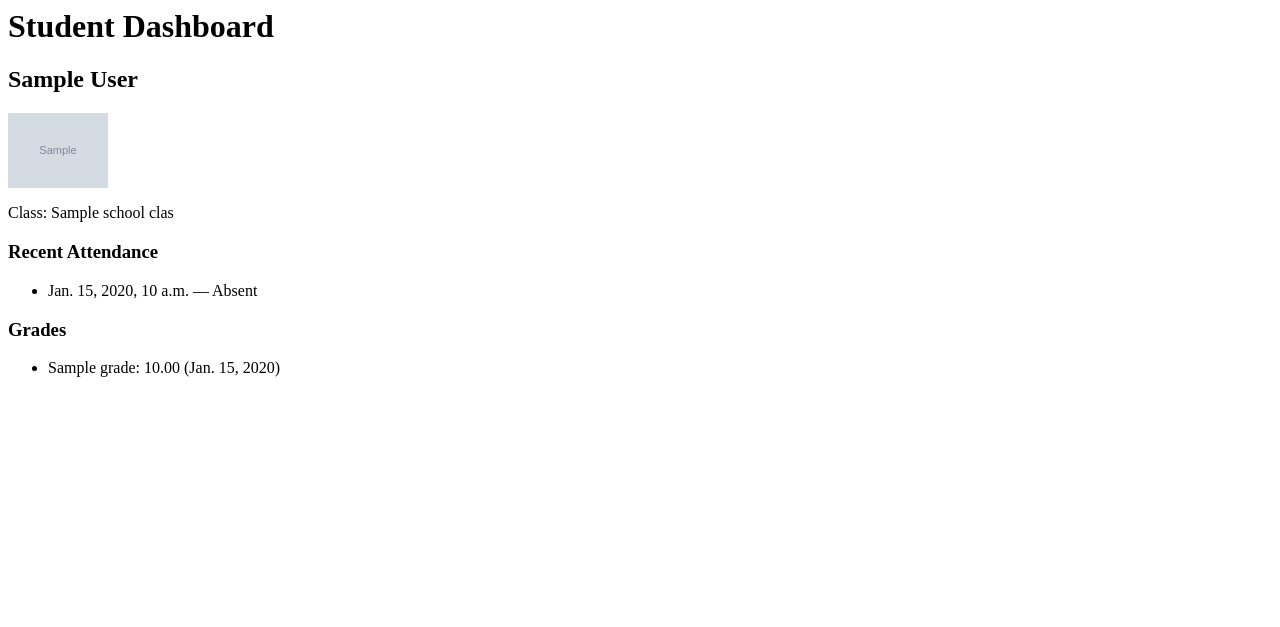
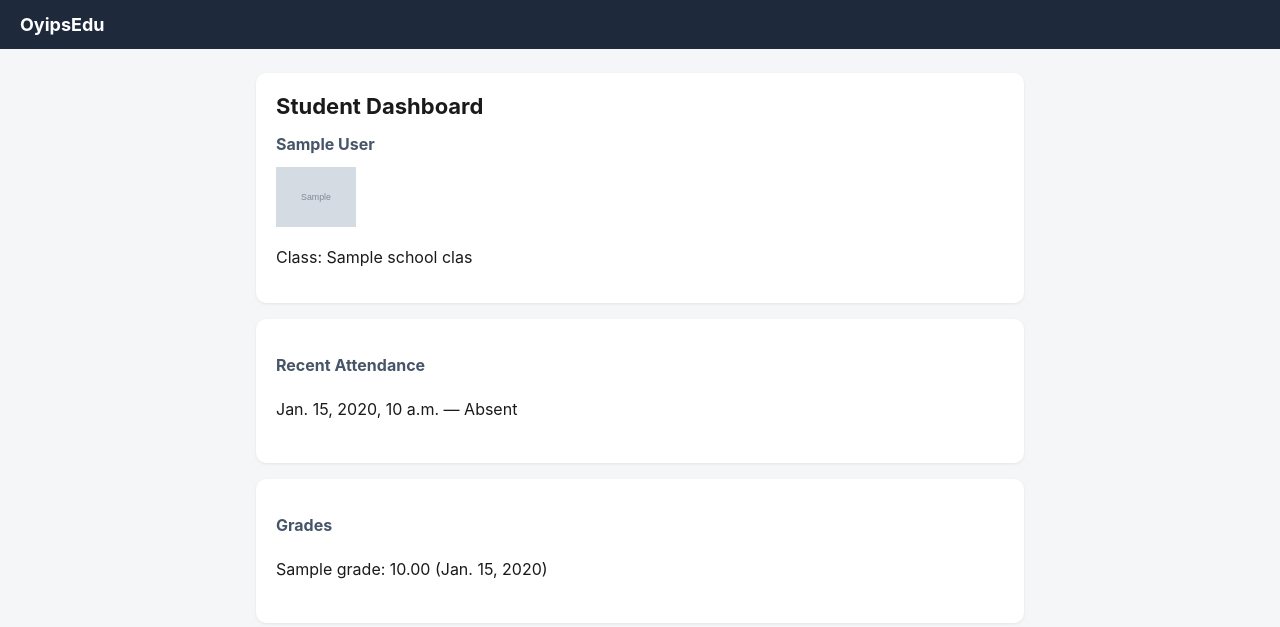
Before and after one commit to Oyips/School_Admin, a Django app: template app/school_app/templates/school_app/dashboard_student.html in a window 1280 px wide. Shown: the top 627 px of the page. Run offline with Django 5.2, Linux system fonts and the light colour scheme; tables that the repository leaves empty hold one stand-in row (values such as "Sample post"); the template is opened without the code that fills it: values that come from a table or form of the project are taken from there, most other values are stand-ins (such as "Sample title", 1, 10 or a date in 2020); grey boxes marked "Sample" are stand-in pictures.

Commit message:
update app/school_app/templates/school_app/dashboard_student.html

```diff
--- a/app/school_app/templates/school_app/dashboard_student.html
+++ b/app/school_app/templates/school_app/dashboard_student.html
@@ -1,25 +1,35 @@
-<h1>Student Dashboard</h1>
+{% extends 'school_app/base.html' %}
+{% block content %}
+<div class="card">
+  <h1>Student Dashboard</h1>
+  {% if profile %}
+    <h2>{{ profile.first_name }} {{ profile.last_name }}</h2>
+    {% if profile.photo %}
+      <img src="{{ profile.photo.url }}" width="80">
+    {% endif %}
+    <p>Class: {{ profile.school_class.name }}</p>
+  {% else %}
+    <p>No student profile linked to your account yet. Contact your school owner.</p>
+  {% endif %}
+</div>
 
 {% if profile %}
-  <h2>{{ profile.first_name }} {{ profile.last_name }}</h2>
-  {% if profile.photo %}
-    <img src="{{ profile.photo.url }}" width="100">
-  {% endif %}
-  <p>Class: {{ profile.school_class.name }}</p>
-
+<div class="card">
   <h3>Recent Attendance</h3>
   <ul>
     {% for a in attendance_records %}
       <li>{{ a.date }} — {% if a.present %}Present{% else %}Absent{% endif %}</li>
     {% endfor %}
   </ul>
+</div>
 
+<div class="card">
   <h3>Grades</h3>
   <ul>
     {% for g in grades %}
       <li>{{ g.subject }}: {{ g.score }} ({{ g.date_recorded }})</li>
     {% endfor %}
   </ul>
-{% else %}
-  <p>No student profile linked to your account yet. Contact your school owner.</p>
+</div>
 {% endif %}
+{% endblock %}
```
